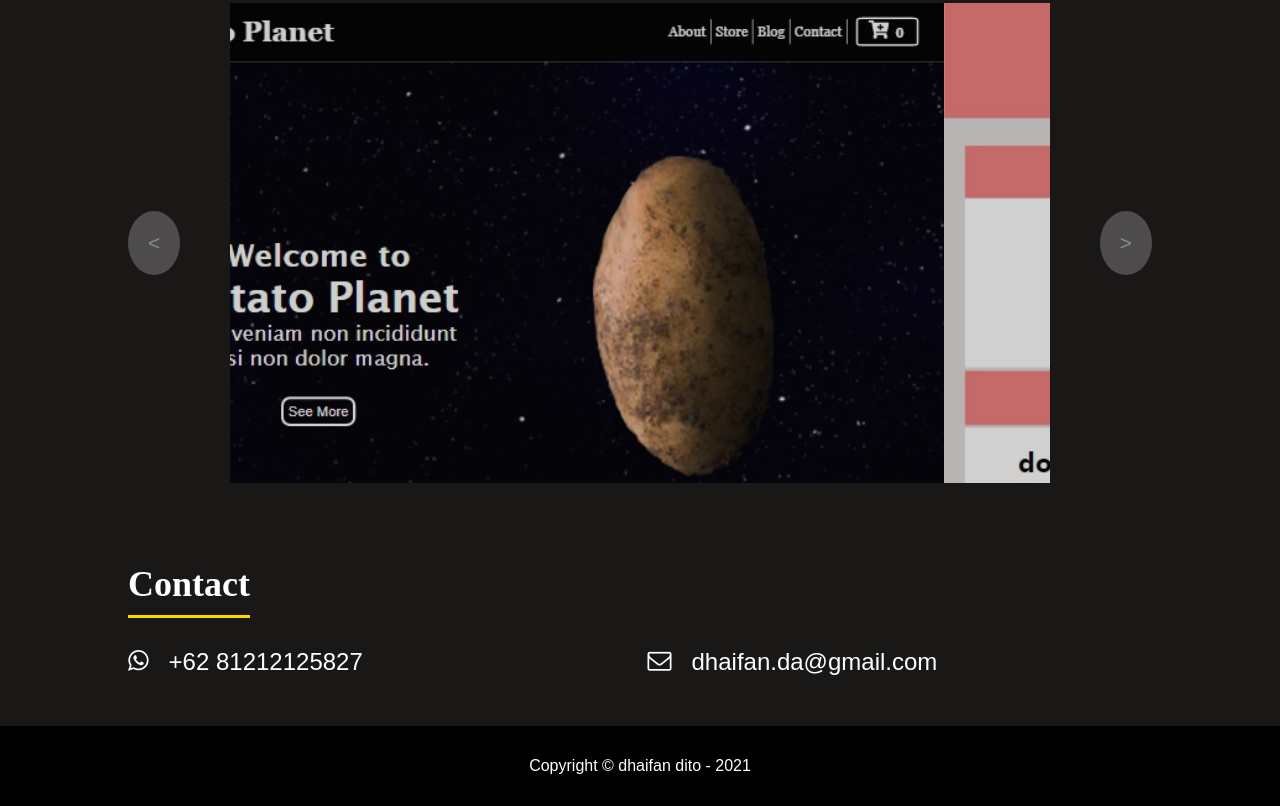
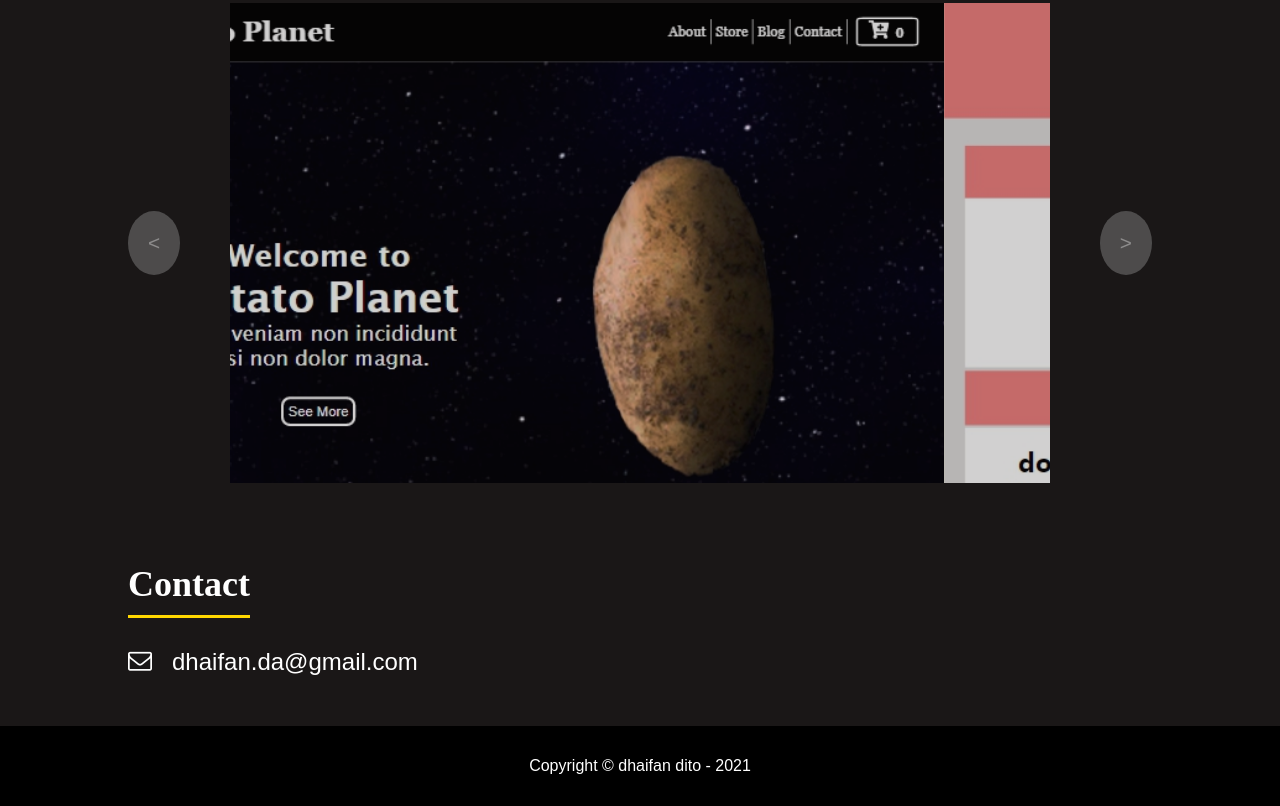
Before and after one commit to dhaifandito/dhaifandito.github.io, a plain HTML site: page index.html in a window 1280 px wide. Shown: the part 1985-2791 px from the top of the page. Drawn offline with Linux system fonts and the light colour scheme; a web font is replaced by a local one.

Commit message:
Update index.html

```diff
--- a/index.html
+++ b/index.html
@@ -140,10 +140,6 @@
             </div>
             <div class="content">
                 <div class="section">
-                <i class="fa fa-whatsapp"></i>
-                <p>+62 81212125827</p>
-                </div>
-                <div class="section">
                 <i class="fa fa-envelope-o"></i>
                 <p>dhaifan.da@gmail.com</p>
                 </div>
```
